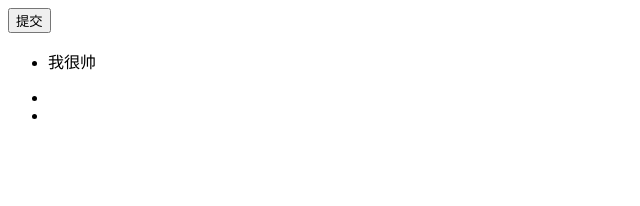
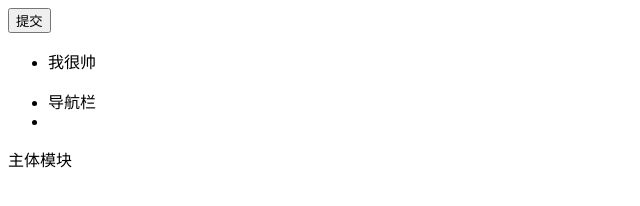
Before and after one commit to cjm123456/UserGit, a plain HTML site: page index.html in a window 1280 px wide. Shown: the whole page, without its empty margins (0-640 px from the left). Drawn offline with Linux system fonts and the light colour scheme.

Commit message:
添加了主体模块

```diff
--- a/index.html
+++ b/index.html
@@ -15,9 +15,12 @@
     </header>
     <nav>
         <ul>
-            <li></li>
+            <li>导航栏</li>
             <li></li>
         </ul>
     </nav>
+    <main>
+        <p>主体模块</p>
+    </main>
 </body>
 </html>
```
